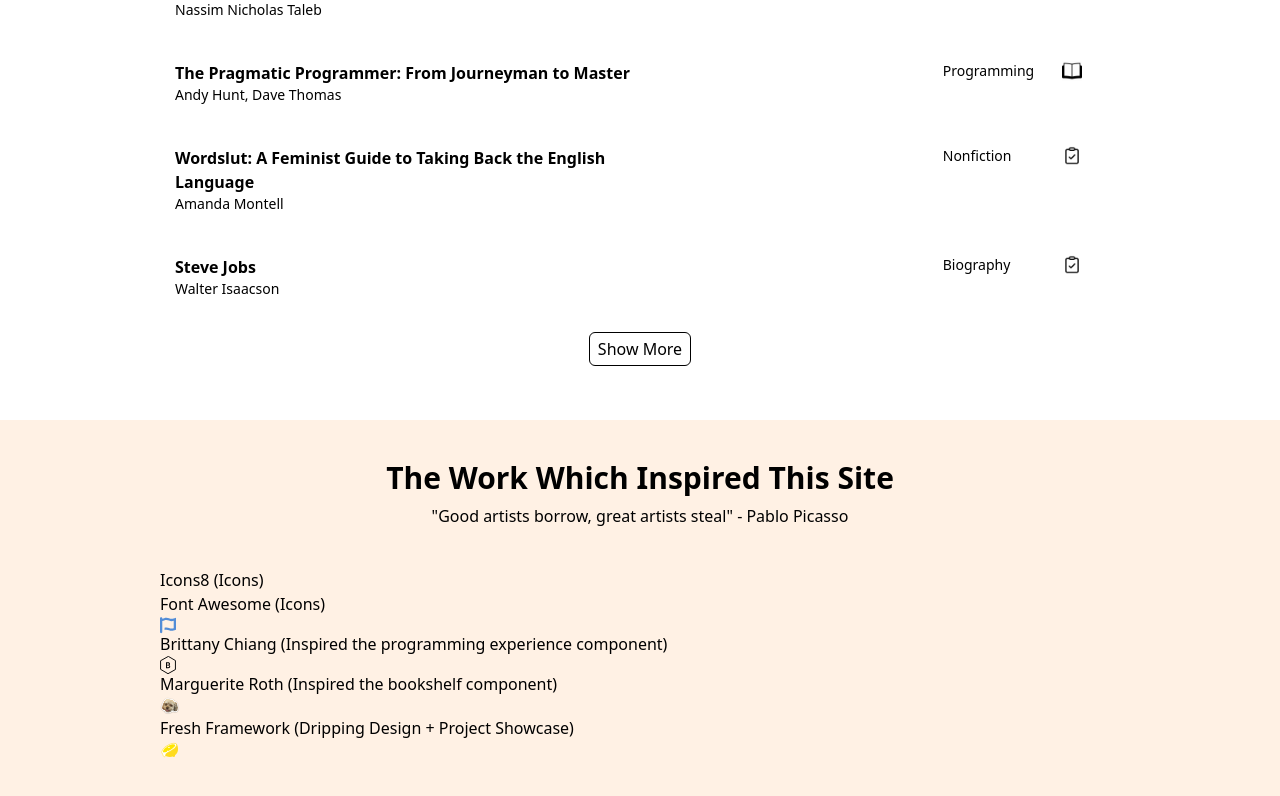
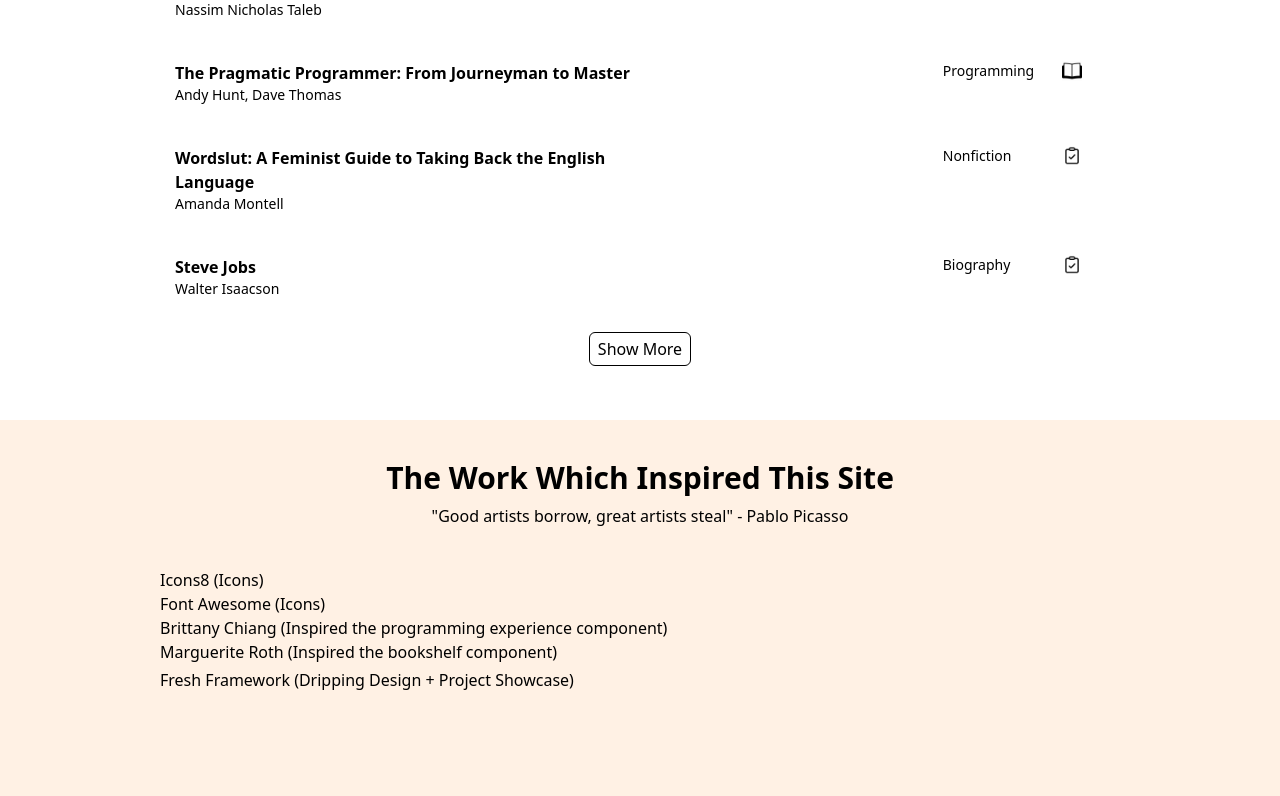
Before and after one commit to Hiccup246/jameswatt, a Next.js app: page / in a window 1280 px wide. Shown: the part 2333-3129 px from the top of the page. After the commit the page ends 3069 px from the top, so only its background shows below. Built offline with nearby package versions, Linux system fonts and the light colour scheme.

Commit message:
Update brittany chiang colors, complete credits animation

```diff
--- a/components/BrittanyChiangIcon.tsx
+++ b/components/BrittanyChiangIcon.tsx
@@ -2,10 +2,10 @@ export default function BrittanyChiangIcon() {
     return (
         <svg id="logo" xmlns="http://www.w3.org/2000/svg" role="img" viewBox="0 0 84 96">
             <title>Logo</title>
-                <g transform="translate(-8.000000, -2.000000)" color="text-[#64ffda]">
+                <g transform="translate(-8.000000, -2.000000)" fill="#64ffda">
                     <g transform="translate(11.000000, 5.000000)">
-                        <path fill="currentColor" d="M45.691667,45.15 C48.591667,46.1 50.691667,48.95 50.691667,52.2 C50.691667,57.95 46.691667,61 40.291667,61 L28.541667,61 L28.541667,30.3 L39.291667,30.3 C45.691667,30.3 49.691667,33.15 49.691667,38.65 C49.691667,41.95 47.941667,44.35 45.691667,45.15 Z M33.591667,43.2 L39.241667,43.2 C42.791667,43.2 44.691667,41.85 44.691667,38.95 C44.691667,36.05 42.791667,34.8 39.241667,34.8 L33.591667,34.8 L33.591667,43.2 Z M33.591667,47.5 L33.591667,56.5 L40.191667,56.5 C43.691667,56.5 45.591667,54.75 45.591667,52 C45.591667,49.2 43.691667,47.5 40.191667,47.5 L33.591667,47.5 Z"></path>
-                        <polygon id="Shape" stroke="black" fill="transparent" stroke-width="5" stroke-linecap="round" stroke-linejoin="round" points="39 0 0 22 0 67 39 90 78 68 78 23"></polygon>
+                        <polygon id="Shape" stroke="#64ffda" fill="black" stroke-width="5" stroke-linecap="round" stroke-linejoin="round" points="39 0 0 22 0 67 39 90 78 68 78 23"></polygon>
+                        <path stroke="#64ffda" d="M45.691667,45.15 C48.591667,46.1 50.691667,48.95 50.691667,52.2 C50.691667,57.95 46.691667,61 40.291667,61 L28.541667,61 L28.541667,30.3 L39.291667,30.3 C45.691667,30.3 49.691667,33.15 49.691667,38.65 C49.691667,41.95 47.941667,44.35 45.691667,45.15 Z M33.591667,43.2 L39.241667,43.2 C42.791667,43.2 44.691667,41.85 44.691667,38.95 C44.691667,36.05 42.791667,34.8 39.241667,34.8 L33.591667,34.8 L33.591667,43.2 Z M33.591667,47.5 L33.591667,56.5 L40.191667,56.5 C43.691667,56.5 45.591667,54.75 45.591667,52 C45.591667,49.2 43.691667,47.5 40.191667,47.5 L33.591667,47.5 Z"></path>
                     </g>
                 </g>
         </svg>
--- a/components/CreditsSection.tsx
+++ b/components/CreditsSection.tsx
@@ -21,37 +21,37 @@ export default function CreditsSection() {
                             Icons8 (Icons)
                         </a>
 
-                        <a className="inline-block h-4 w-4 opacity-0 -rotate-45 group-hover:opacity-70 duration-200 transition-opacity-transform ease-in-out translate-x-[-8px] group-hover:transform-none align-middle mb-1" href="https://icons8.com/">
+                        <a className="inline-block h-4 w-4 opacity-0 -rotate-45 group-hover:opacity-70 duration-500 transition-opacity-transform ease-in-out translate-x-[-8px] group-hover:transform-none align-middle mb-1" href="https://icons8.com/" aria-label="Icons8 Homepage">
                             <Icons8Icon />
                         </a>
                     </li>
 
-                    <li>
-                        <a className="hover:underline" href="https://fontawesome.com/" aria-label="Font Awesome Homepage">
+                    <li className="group hover">
+                        <a className="group-hover:underline pr-2" href="https://fontawesome.com/" aria-label="Font Awesome Homepage">
                             Font Awesome (Icons)
                         </a>
 
-                        <div className="h-4 w-4">
+                        <a className="inline-block h-4 w-4 opacity-0 -rotate-45 group-hover:opacity-70 duration-500 transition-opacity-transform ease-in-out translate-x-[-8px] group-hover:transform-none align-middle mb-1" href="https://fontawesome.com/" aria-label="Font Awesome Homepage">
                             <FontAwesomeIcon />
-                        </div>
+                        </a>
                     </li>
 
-                    <li>
-                        <a className="hover:underline" href="https://brittanychiang.com/" aria-label="Brittany Chiang Website">
+                    <li className="group hover">
+                        <a className="group-hover:underline pr-2" href="https://brittanychiang.com/" aria-label="Brittany Chiang Website">
                             Brittany Chiang (Inspired the programming experience component)
                         </a>
 
-                        <div className="h-4 w-4">
+                        <a className="inline-block h-4 w-4 opacity-0 -rotate-45 group-hover:opacity-70 duration-500 transition-opacity-transform ease-in-out translate-x-[-8px] group-hover:transform-none align-middle mb-1" href="https://brittanychiang.com/" aria-label="Brittany Chiang Website">
                             <BrittanyChiangIcon />
-                        </div>
+                        </a>
                     </li>
 
-                    <li>
-                        <a className="hover:underline" href="https://marguerite.io/" aria-label="Marguerite Roth Website">
+                    <li className="group hover">
+                        <a className="group-hover:underline pr-2" href="https://marguerite.io/" aria-label="Marguerite Roth Website">
                             Marguerite Roth (Inspired the bookshelf component)
                         </a>
 
-                        <div className="h-5 w-5 relative">
+                        <div className="h-6 w-6 relative inline-block opacity-0 -rotate-45 group-hover:opacity-70 duration-500 transition-opacity-transform ease-in-out translate-x-[-8px] group-hover:transform-none align-middle mb-1">
                             <Image src="/marguerite.webp"
                                    fill
                                    sizes="(min-width: 640px) 17px,
@@ -61,12 +61,12 @@ export default function CreditsSection() {
                         </div>
                     </li>
 
-                    <li>
-                        <a className="hover:underline" href="https://fresh.deno.dev/" aria-label="Fresh Framework Homepage">
+                    <li className="group hover">
+                        <a className="group-hover:underline pr-2" href="https://fresh.deno.dev/" aria-label="Fresh Framework Homepage">
                             Fresh Framework (Dripping Design + Project Showcase)
                         </a>
 
-                        <div className="h-5 w-5">
+                        <div className="inline-block h-6 w-6 opacity-0 -rotate-45 group-hover:opacity-70 duration-500 transition-opacity-transform ease-in-out translate-x-[-8px] group-hover:transform-none align-middle mb-1">
                             <FreshIcon />
                         </div>
                     </li>
```
